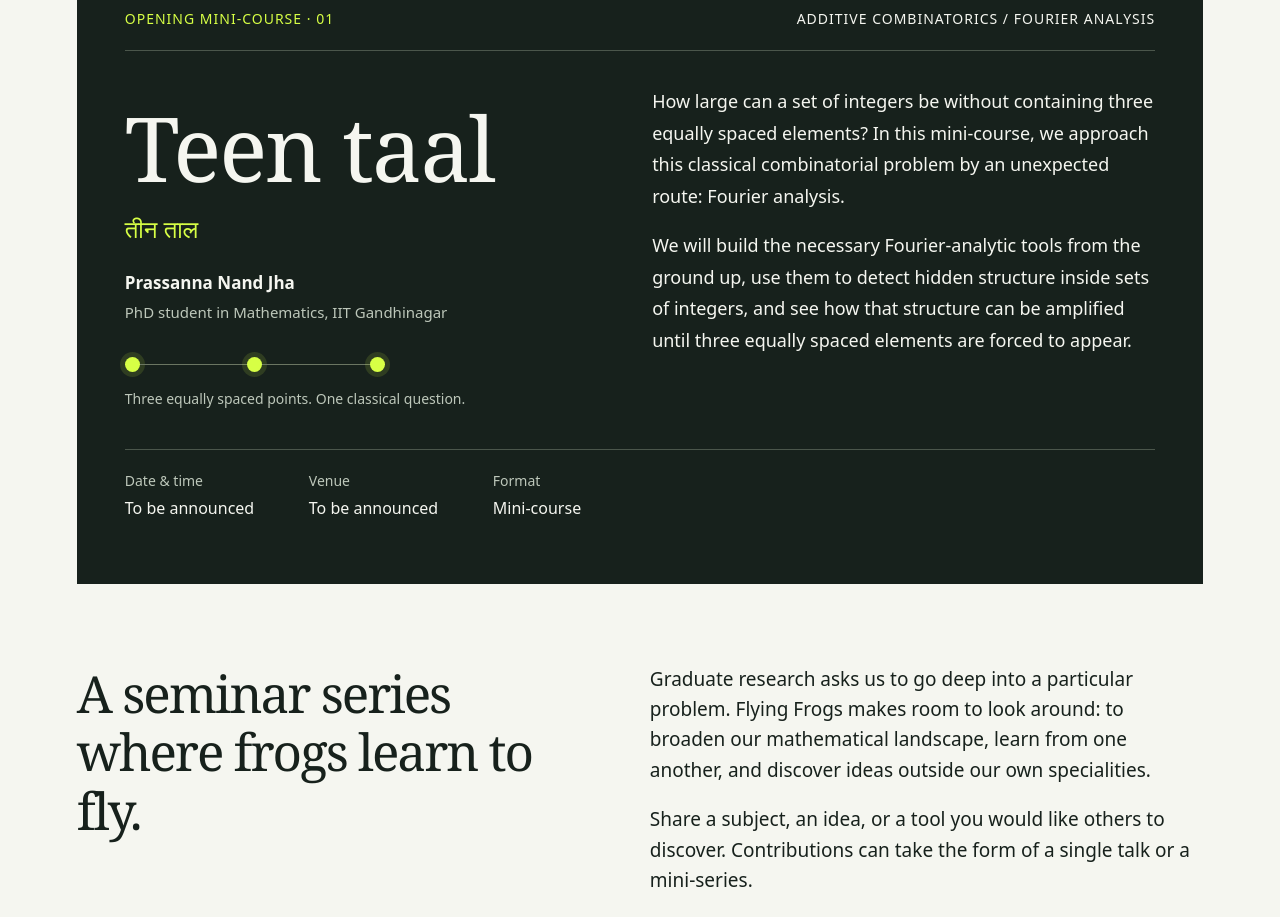
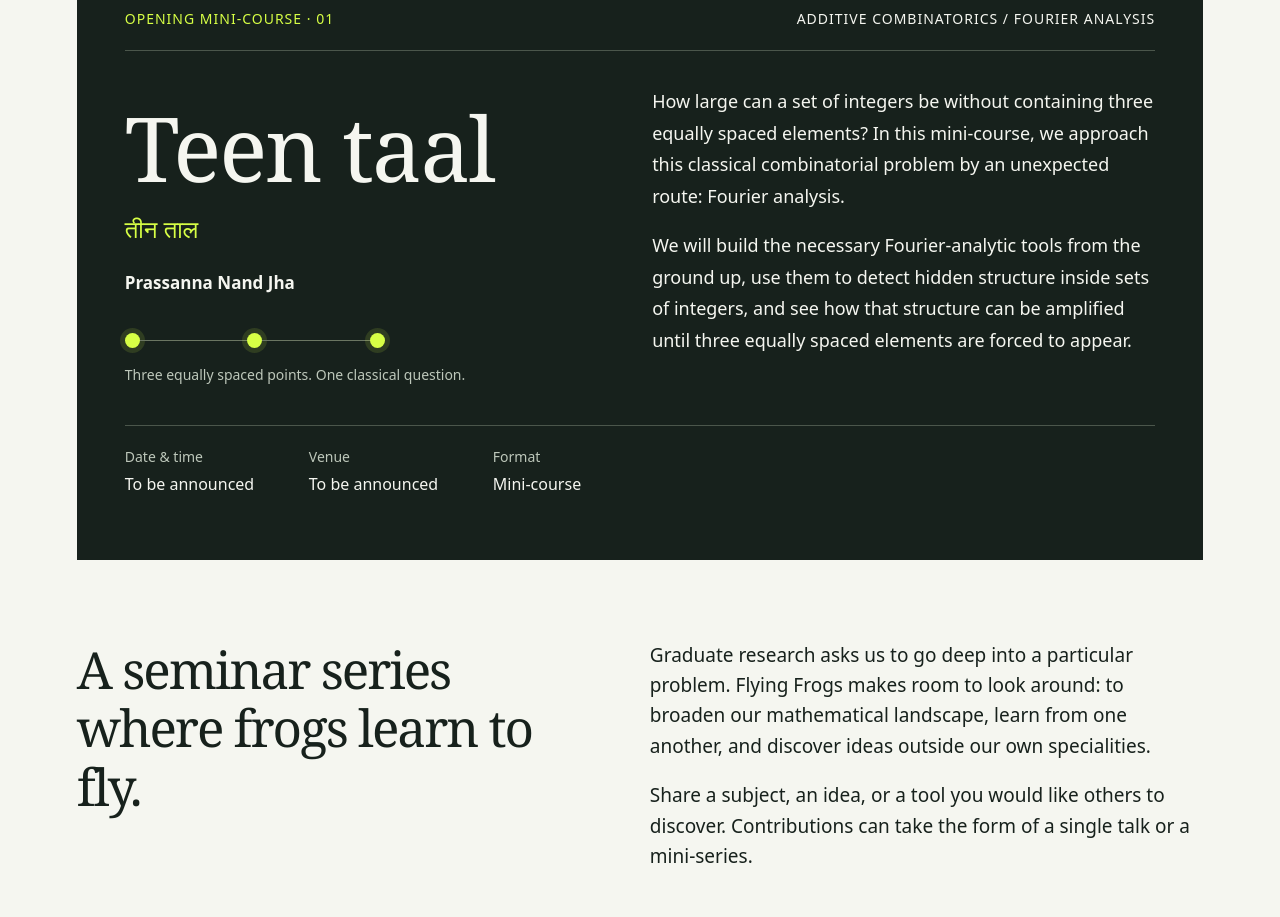
Before and after one commit to JhaPrassanna/Flying-Frogs, a plain HTML site: page index.html in a window 1280 px wide. Shown: the part 653-1570 px from the top of the page. Drawn offline with Linux system fonts and the light colour scheme.

Commit message:
Remove affiliation line below speaker name

```diff
--- a/index.html
+++ b/index.html
@@ -24,7 +24,7 @@
 <header><a class="brand" href="#"><img class="brand-logo" src="assets/flying-frog.svg" alt="">Flying Frogs</a><nav aria-label="Main navigation"><a href="#sessions">Sessions</a><a href="#about">About</a><a href="#archive">Archive</a></nav></header>
 <main>
 <section class="hero" aria-labelledby="title"><div><p class="series-label">A seminar series run by frogs at IIT Gandhinagar.</p><div class="title-lockup"><h1 id="title">Flying<br><em>Frogs.</em></h1><img class="hero-logo" src="assets/flying-frog.svg" alt="Flying frog logo"></div><figure class="dyson-quote"><blockquote><a href="https://marktomforde.com/academic/miscellaneous/images/Birds-and-Frogs.pdf">“Some mathematicians are birds, others are frogs.”</a></blockquote><figcaption>Freeman Dyson, <cite><a class="article-link" href="https://marktomforde.com/academic/miscellaneous/images/Birds-and-Frogs.pdf">Birds and Frogs</a></cite></figcaption></figure></div></section>
-<section class="feature" id="sessions" aria-labelledby="talk"><div class="feature-top"><span class="tag">Opening mini-course · 01</span><span>Additive combinatorics / Fourier analysis</span></div><div class="talk-grid"><div><h2 class="talk-title" id="talk">Teen taal</h2><div class="devanagari" lang="hi">तीन ताल</div><p class="speaker">Prassanna Nand Jha</p><p class="role">PhD student in Mathematics, IIT Gandhinagar</p><div class="progression" aria-label="Three equally spaced points"><div class="dots" aria-hidden="true"><span class="dot active"></span><span class="bridge"></span><span class="dot active"></span><span class="bridge"></span><span class="dot active"></span></div><small>Three equally spaced points. One classical question.</small></div></div><div class="abstract"><p>How large can a set of integers be without containing three equally spaced elements? In this mini-course, we approach this classical combinatorial problem by an unexpected route: Fourier analysis.</p><p>We will build the necessary Fourier-analytic tools from the ground up, use them to detect hidden structure inside sets of integers, and see how that structure can be amplified until three equally spaced elements are forced to appear.</p></div></div><dl class="meta"><div><dt>Date & time</dt><dd>To be announced</dd></div><div><dt>Venue</dt><dd>To be announced</dd></div><div><dt>Format</dt><dd>Mini-course</dd></div></dl></section>
+<section class="feature" id="sessions" aria-labelledby="talk"><div class="feature-top"><span class="tag">Opening mini-course · 01</span><span>Additive combinatorics / Fourier analysis</span></div><div class="talk-grid"><div><h2 class="talk-title" id="talk">Teen taal</h2><div class="devanagari" lang="hi">तीन ताल</div><p class="speaker">Prassanna Nand Jha</p><div class="progression" aria-label="Three equally spaced points"><div class="dots" aria-hidden="true"><span class="dot active"></span><span class="bridge"></span><span class="dot active"></span><span class="bridge"></span><span class="dot active"></span></div><small>Three equally spaced points. One classical question.</small></div></div><div class="abstract"><p>How large can a set of integers be without containing three equally spaced elements? In this mini-course, we approach this classical combinatorial problem by an unexpected route: Fourier analysis.</p><p>We will build the necessary Fourier-analytic tools from the ground up, use them to detect hidden structure inside sets of integers, and see how that structure can be amplified until three equally spaced elements are forced to appear.</p></div></div><dl class="meta"><div><dt>Date & time</dt><dd>To be announced</dd></div><div><dt>Venue</dt><dd>To be announced</dd></div><div><dt>Format</dt><dd>Mini-course</dd></div></dl></section>
 <section class="about" id="about" aria-labelledby="about-title"><div><h2 id="about-title">A seminar series where frogs learn to fly.</h2></div><div><p>Graduate research asks us to go deep into a particular problem. Flying Frogs makes room to look around: to broaden our mathematical landscape, learn from one another, and discover ideas outside our own specialities.</p><p>Share a subject, an idea, or a tool you would like others to discover. Contributions can take the form of a single talk or a mini-series.</p></div></section>
 <section class="archive" id="archive" aria-labelledby="archive-title"><div><p class="eyebrow">After the leap</p><h2 id="archive-title">Past sessions</h2></div><div class="empty"><p>The series begins with <strong>Teen taal.</strong></p><p class="subtle">Past sessions and any shared notes or slides will appear here as the series unfolds.</p></div></section>
 </main>
```
